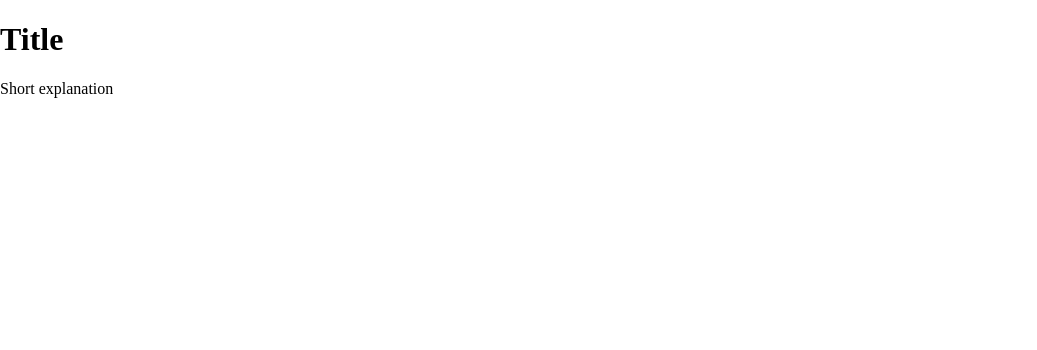
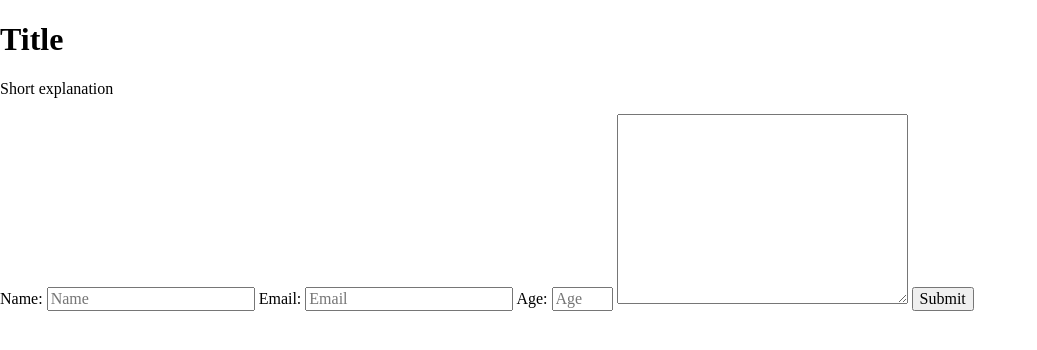
Before and after one commit to DavidWeid/survey-form, a plain HTML site: page index.html in a window 1280 px wide. Shown: the whole page, without its empty margins (0-1037 px from the left). Drawn offline with nearby package versions, Linux system fonts and the light colour scheme.

Commit message:
Creating form elements and basic html

```diff
--- a/index.html
+++ b/index.html
@@ -13,7 +13,20 @@
 
     <h1 id="title">Title</h1>
     <p id="description">Short explanation</p>
-    <form id="survey-form" action=""></form>
+    <form id="survey-form" action="/url-to-submit-data">
+      <label id="name-label" for="name">Name: </label>
+      <input type="text" name="name" id="name" placeholder="Name"/>
+
+      <label id="email-label" for="email">Email: </label>
+      <input type="email" name="email" id="email" placeholder="Email">
+
+      <label id="number-label" for="number">Age: </label>
+      <input type="number" name="number" id="number" min="14" max="85" placeholder="Age">
+
+      <textarea name="comments" id="comments" cols="30" rows="10"></textarea>
+
+      <button type="submit">Submit</button>
+    </form>
 
   </body>
   <script src="https://code.jquery.com/jquery-3.4.1.min.js"
```
